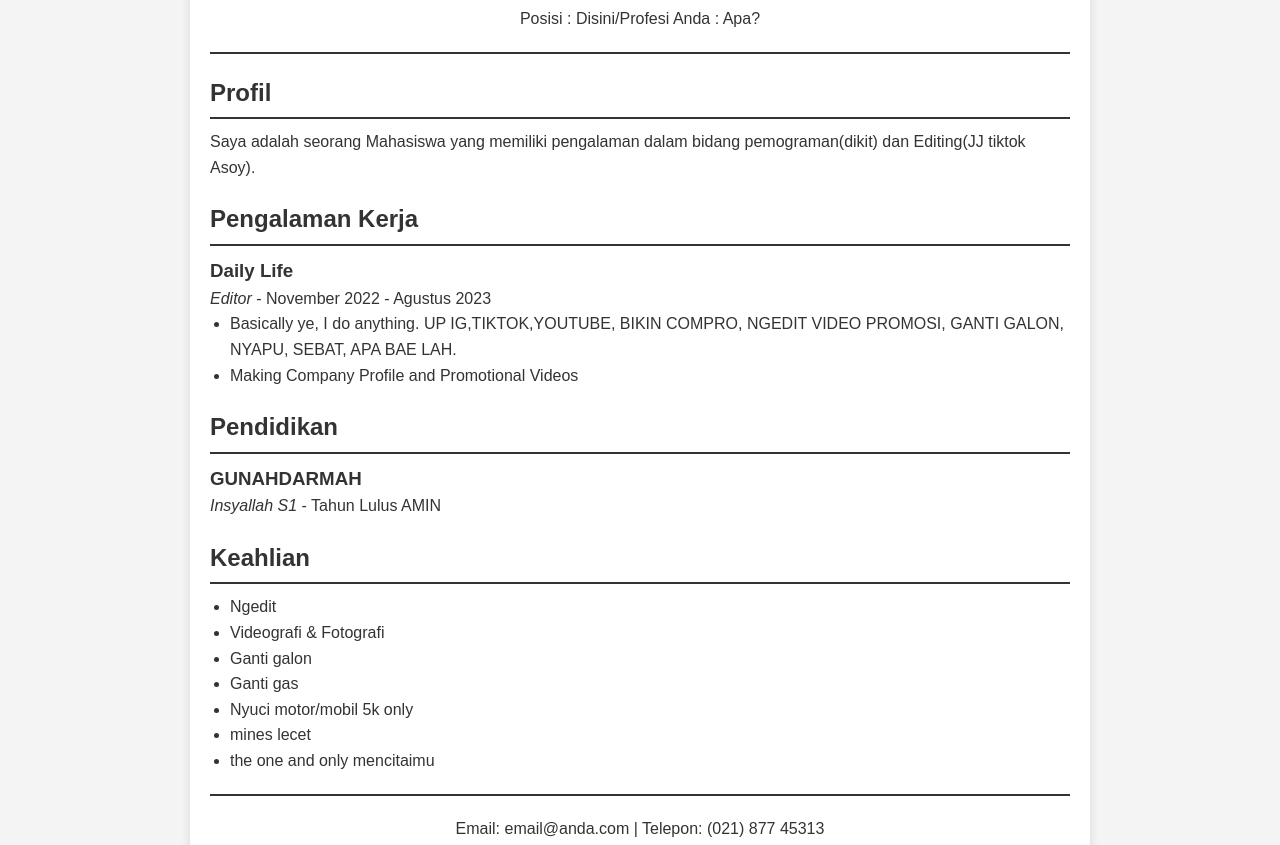
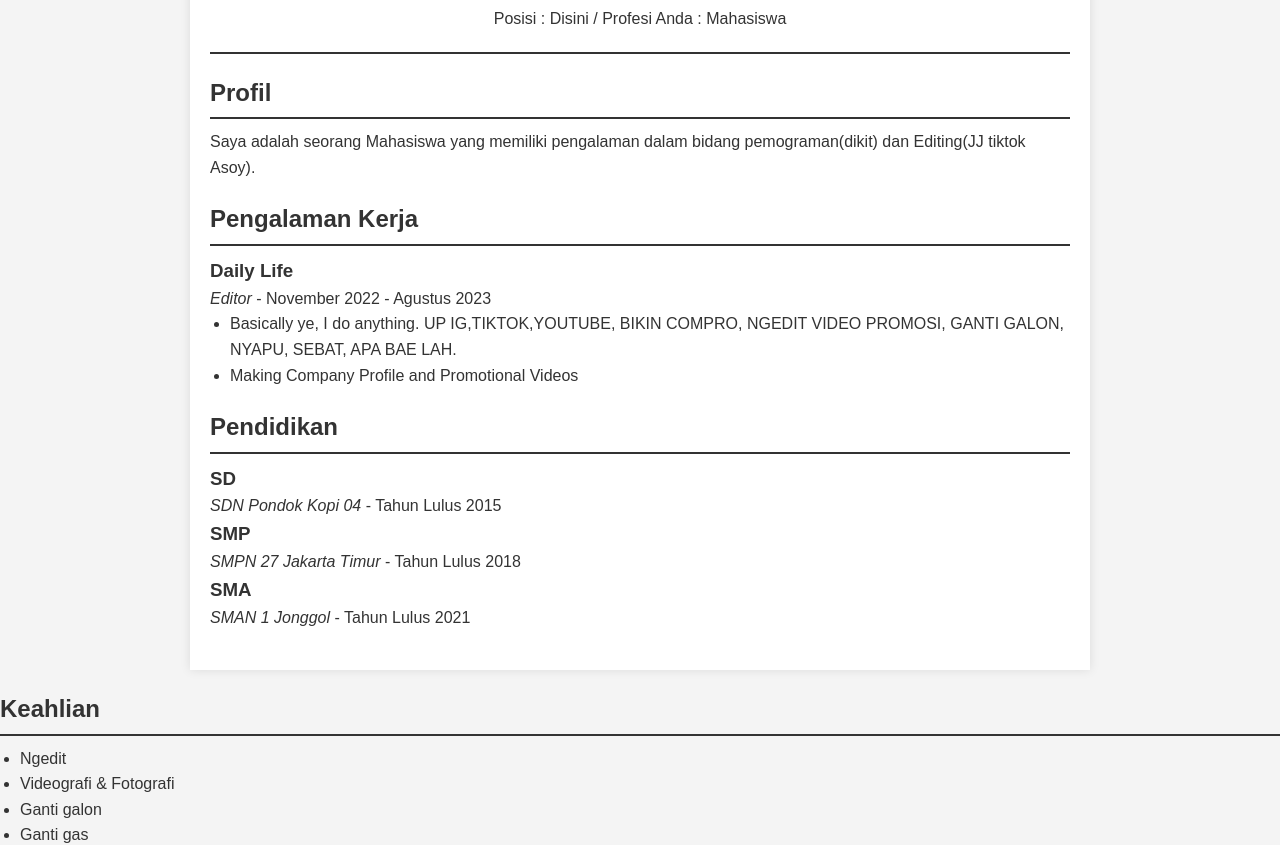
Before and after one commit to BALIQSTIC/CV-GUEH, a plain HTML site: page index.html in a window 1280 px wide. Shown: the part 276-1121 px from the top of the page. Drawn offline with Linux system fonts and the light colour scheme.

Commit message:
Update index.html

```diff
--- a/index.html
+++ b/index.html
@@ -12,7 +12,7 @@
     <h1>Curriculum Vitae</h1> <!-- Tambahkan judul di atas foto -->
     <img src="ProfilePict.png" alt="Foto Profil" class="foto-profil">
     <h1>Muhammad Iqbal Shafar Rabbany</h1>
-    <p>Posisi : Disini/Profesi Anda : Apa?</p>
+    <p>Posisi : Disini / Profesi Anda : Mahasiswa</p>
 </header>
 
         <section class="profile">
@@ -36,8 +36,14 @@
         <section class="education">
             <h2>Pendidikan</h2>
             <div class="school">
-                <h3>GUNAHDARMAH</h3>
-                <p><em>Insyallah S1</em> - Tahun Lulus AMIN</p>
+                <h3>SD</h3>
+                <p><em>SDN Pondok Kopi 04</em> - Tahun Lulus 2015</p>
+                <h3>SMP</h3>
+                <p><em>SMPN 27 Jakarta Timur</em> - Tahun Lulus 2018</p>
+                <h3>SMA</h3>
+                <p><em>SMAN 1 Jonggol</em> - Tahun Lulus 2021</p>
+            </div>
+            </div>
             </div>
         </section>
 
@@ -55,7 +61,7 @@
         </section>
 
         <footer>
-            <p>Email: email@anda.com | Telepon: (021) 877 45313</p>
+            <p>Email: iqbal.rabbany@gmail.com | Telepon: (021) 877 45313</p>
         </footer>
     </div>
 </body>
```
